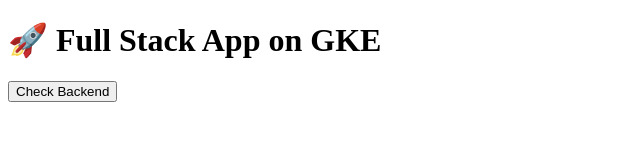
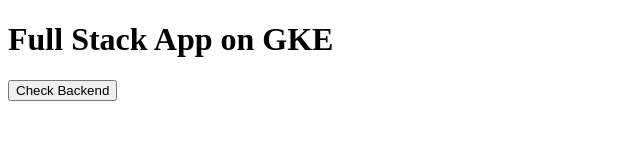
Before and after one commit to skfarid45/K8S-GKE-FullStack-CI-CD-Deployment, a plain HTML site: page Frontend/index.html in a window 1280 px wide. Shown: the whole page, without its empty margins (0-640 px from the left). Drawn offline with Linux system fonts and the light colour scheme.

Commit message:
Update index.html

```diff
--- a/Frontend/index.html
+++ b/Frontend/index.html
@@ -4,7 +4,7 @@
   <title>Full Stack DevOps App</title>
 </head>
 <body>
-  <h1>🚀 Full Stack App on GKE</h1>
+  <h1>Full Stack App on GKE</h1>
   <button onclick="check()">Check Backend</button>
   <p id="result"></p>
 
```
